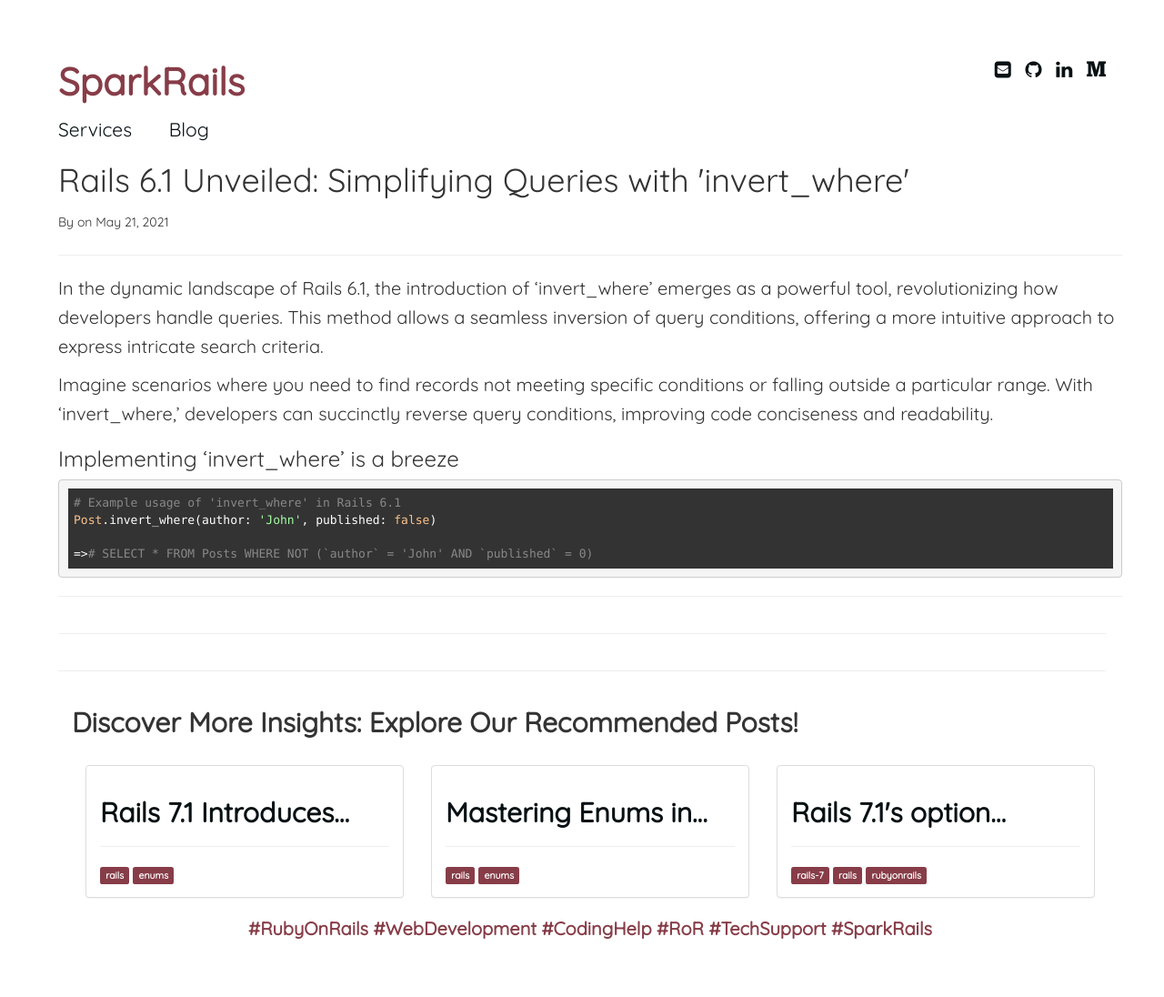
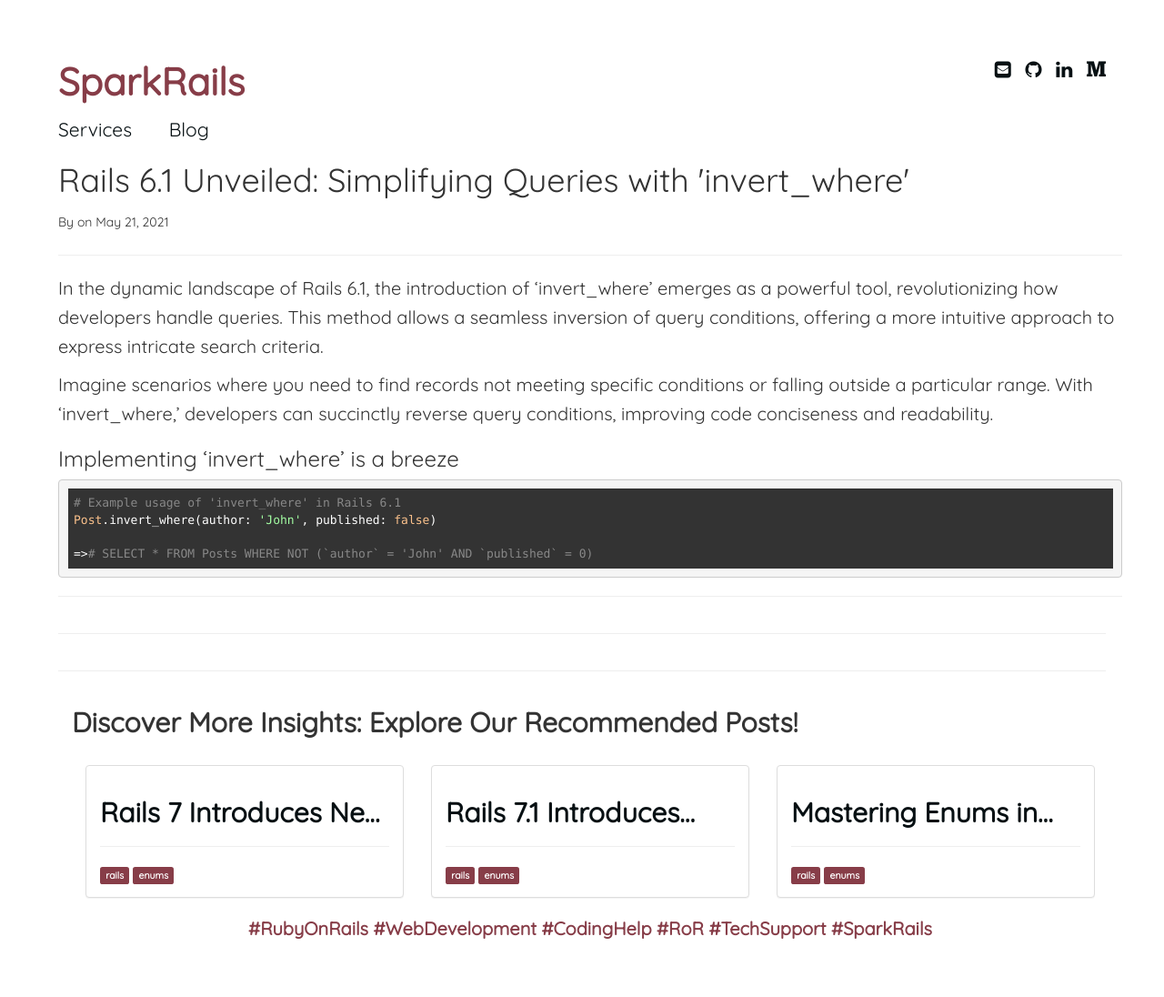
Before and after one commit to abhikanojia/abhikanojia.github.io, a Jekyll site: the page built from _posts/rails-6-1/2021-05-21-rails-6-1-invert-where-query-flexibility.md, in a window 1280 px wide. Shown: the whole page at 91% size. Built offline with Jekyll 4.4.1, drawn with Linux system fonts in a browser that asks for light colours; some of the changed lines change nothing that is shown.

Commit message:
Article: Rails 7 new syntax enum

````diff
--- a/_layouts/post.html
+++ b/_layouts/post.html
@@ -27,7 +27,9 @@
   <section>
     <div class="row">
       <div class="block">
-        {% include elements/subscribe_to_newsletter.html %}
+        {%if jekyll.environment == 'production' %}
+          {% include elements/subscribe_to_newsletter.html %}
+        {% endif %}
       </div>
     </div>
   </section>
--- /dev/null
+++ b/_posts/rails-7/2024-02-04-rails-7-enum-syntax.md
@@ -0,0 +1,77 @@
+---
+layout: post
+title: "Rails 7 Introduces New Syntax for Enums"
+categories: "rails"
+description: "Discover the streamlined world of Rails 7 Enums! Learn about the new syntax, separate enum names and values, and embrace key-value pairs for enhanced code clarity. Dive into the article for a quick tour of these changes and unlock the power of simplified Ruby on Rails development."
+tags: rails enums
+keywords:
+  - Rails 7 Enums Syntax, Rails Enum Handling
+  - ActiveRecord Model Validation, Code Readability, Enum Methods, Rails Development Updates
+  - Enum Validation, Ruby on Rails Tips
+  - Enum Best Practices, Rails 7 Features
+  - Ruby on Rails Enhancements
+  - Enum Validation PR
+---
+
+Welcome to the Future of Rails Enums in Version 7!
+
+Rails 7 introduces a breath of fresh air with revamped Enum syntax, promising a cleaner and more intuitive coding experience.
+
+# Old vs. New: A Quick Look
+
+In the old days, defining Enums involved a key-value pair jumble, but not anymore! Rails 7 separates enum names and values, making your code more straightforward:
+
+```ruby
+# Before
+enum status: [ :draft, :published, :archived ], _prefix: true, _scopes: false
+
+# After
+enum :status, [ :draft, :published, :archived ], prefix: true, scopes: false
+
+```
+
+## Hash Syntax Delight
+
+But that's not all! The changes seamlessly extend to hash syntax, giving you even more flexibility:
+
+```ruby
+# Hash syntax
+enum :status, { draft: 0, published: 1, archived: 2 }, prefix: true, scopes: false
+
+```
+
+## But why bother the switch?
+
+Based on this [PR#41328](https://github.com/rails/rails/pull/41328) discussion and is quoted:
+>
+> That is due to enum takes one hash argument only, which contains both
+> enum definitions and reserved options.
+> I propose new syntax for enum to avoid leading _ from reserved
+> options, by allowing enum(attr_name, ..., **options) more Attribute
+> API like syntax.
+
+So it was to avoid `_` in reserved options for enum definition.
+
+<br/>
+## Does it mean the older enum is deprecated?
+
+It is not yet deprecated, which means the older syntax is still valid as of Rails 7.1.3
+
+```ruby
+class Post < ApplicationRecord
+  enum status: [:draft, :published]
+end
+```
+<br/>
+
+<mark>** Please note that the new `enum` validation options as mentioned in the</mark> [Article](/rails/2024/02/03/rails-7.1-enum-validation.html) <mark>will result in error if you try to use it with old syntax.</mark>
+
+```ruby
+class Post < ApplicationRecord
+  enum status: [:draft, :published], validate: true
+end
+
+post = Post.new
+#
+# => `raise_conflict_error`: You tried to define an enum named "status" on the model "Post", but this will generate a instance method "draft?", which is already defined by another enum. (ArgumentError)
+```
````
